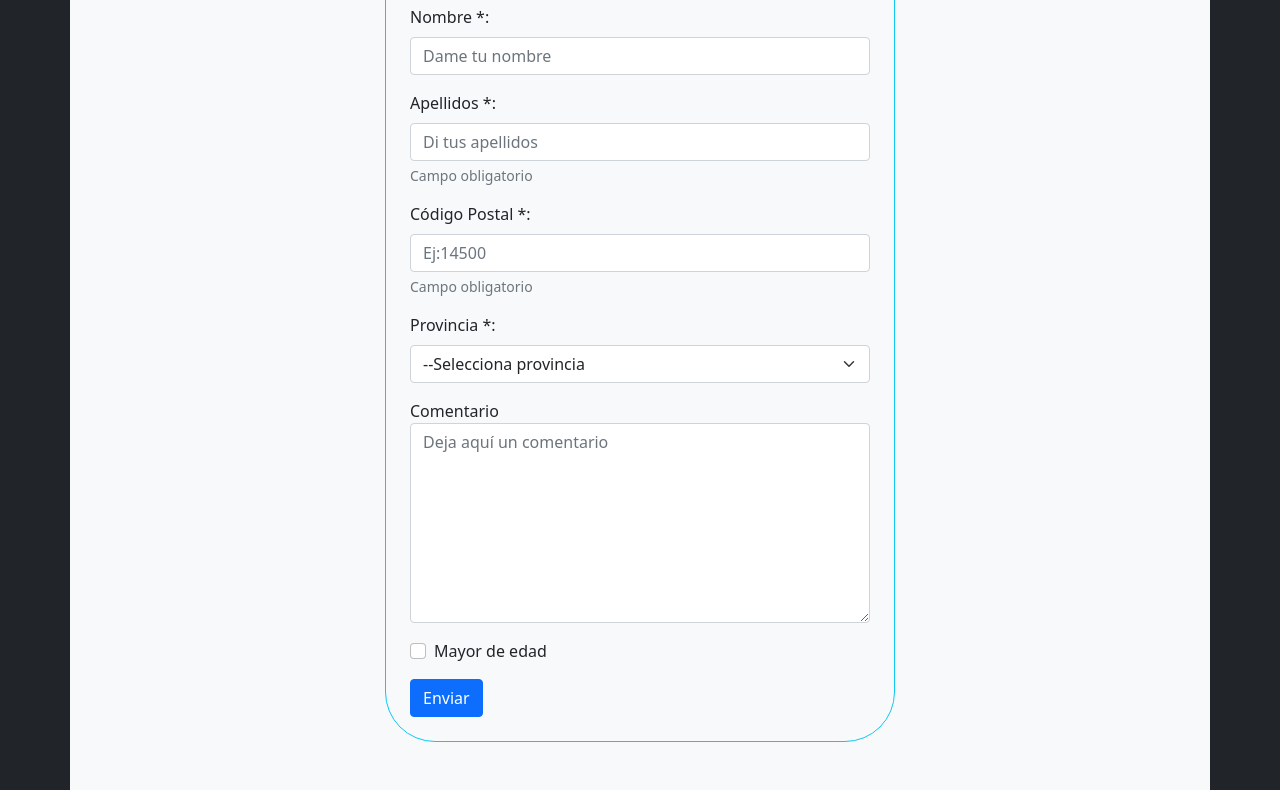
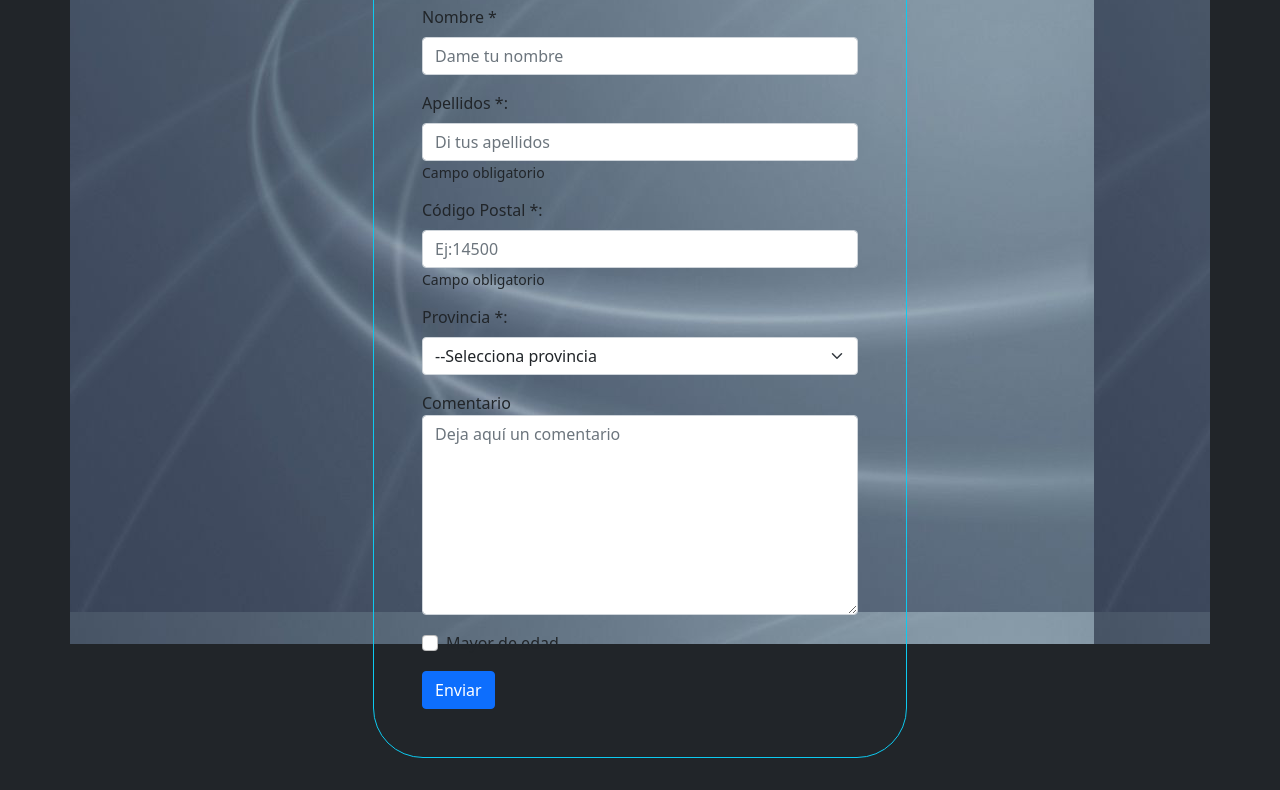
Before and after one commit to miguelmunval/CRUD, a plain HTML site: page insercion.html in a window 1280 px wide. Shown: the part 156-946 px from the top of the page. After the commit the page ends 914 px from the top, so only its background shows below. Drawn offline with nearby package versions, Linux system fonts and the light colour scheme.

Commit message:
Add files via upload

```diff
--- a/insercion.html
+++ b/insercion.html
@@ -10,16 +10,16 @@
     <link rel="shortcut icon" href="./images/bust-in-silhouette-facebook.png" type="image/x-icon">
 </head>
 <body class="bg-dark">
-    <div id="wrapper" class="container bg-light p-5">
+    <div id="wrapper" class="container p-4 vh-100">
 
         <div class="row">
             <div class="col-xs-12 col-md-8 col-lg-6 m-auto">
         <!-- formulario de bootstrap -->
-                <form method="post" action="..." id="formulario" class="border border-info p-4">
+                <form method="post" action="..." id="formulario" class="border border-info p-5">
                     <h1 class="text-center py-3 text-danger">Inserción de datos</h1>
                     <!-- introducción de nombre con efecto placeholder -->
                     <div class="mb-3">
-                        <label for="nombreHelp" class="form-label">Nombre *:</label>
+                        <label for="nombreHelp" class="form-label">Nombre *</label>
                         <input type="text" class="form-control" id="nombre" name="nombre"
                         placeholder="Dame tu nombre" required>
                     </div>
@@ -27,13 +27,13 @@
                     <div class="mb-3">
                         <label for="apellidos" class="form-label">Apellidos *:</label>
                         <input type="text" class="form-control" id="apellidos" name="apellidos" aria-describedby="apellidosHelp" placeholder="Di tus apellidos" required>
-                        <div id="apellidosHelp" class="form-text">Campo obligatorio</div>
+                        <div id="apellidosHelp" class="form-text text-dark display-6">Campo obligatorio</div>
                     </div>
                     <!-- campo de tipo number con un mínimo y un máximo -->
                     <div class="mb-3">
                         <label for="codpostal" class="form-label">Código Postal *:</label>
                         <input type="number" min="10000" max="29999" class="form-control" id="codpostal" name="codpostal" aria-describedby="codpostalHelp" placeholder="Ej:14500" required>
-                        <div id="codpostalHelp" class="form-text">Campo obligatorio</div>
+                        <div id="codpostalHelp" class="form-text text-dark display-5">Campo obligatorio</div>
                     </div>
                     <!-- vamos a incluir un campo desplegable de opciones (select) -->
                     <div class="mb-3">
--- /dev/null
+++ b/style/consultas.css
@@ -0,0 +1,3 @@
+#wrapper {
+  height: 95vh;
+}
--- a/style/style.css
+++ b/style/style.css
@@ -2,3 +2,6 @@ textarea {height:200px !important;} /*el important es para sobreescribir cualqui
 #formulario {
   border-radius: 50px;
 }
+#wrapper {
+  background-image: url(../images/fondo.jpg);
+}
```
Also changed, not shown: consulta.html (+2 -2 lines), edicion.html (+3 -3 lines), index.html (+3 -3 lines), images/fondo.jpg (added).
